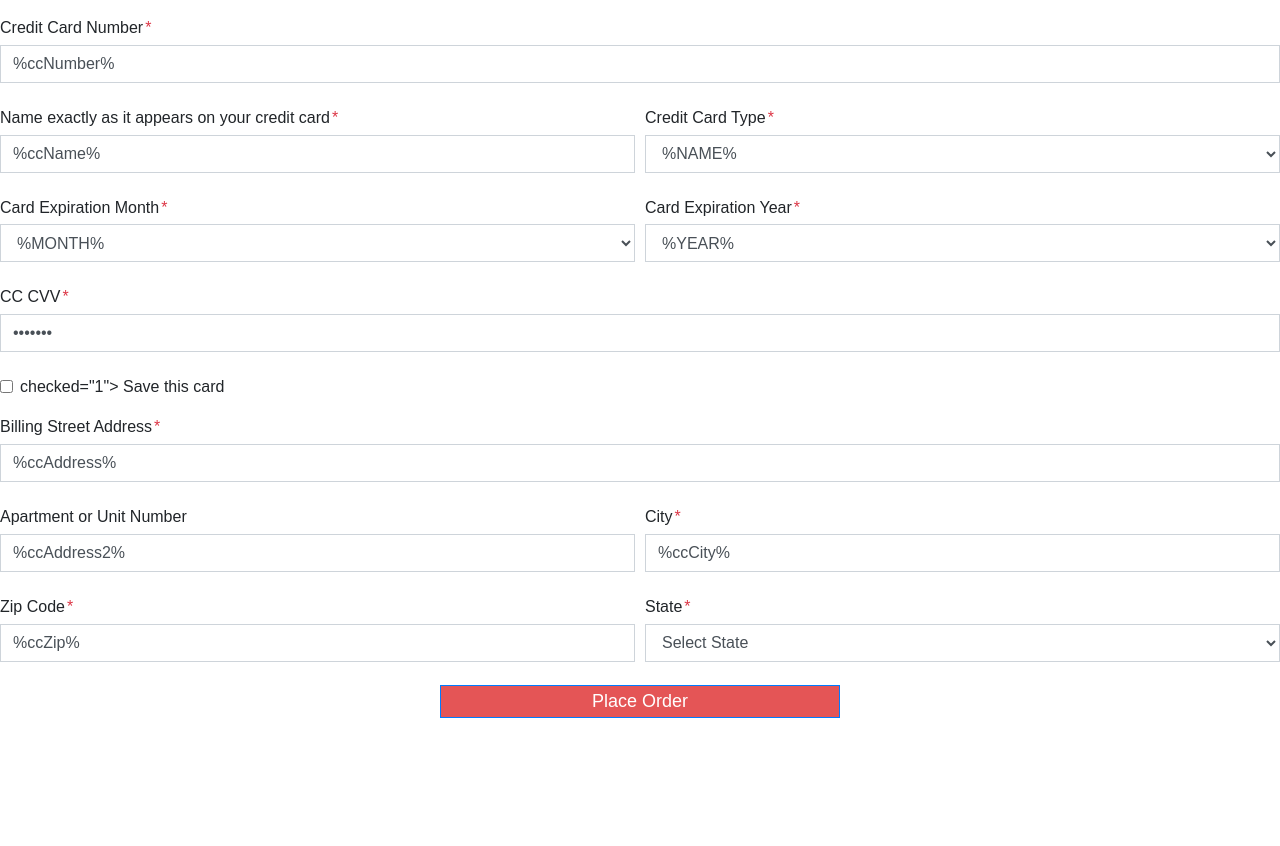
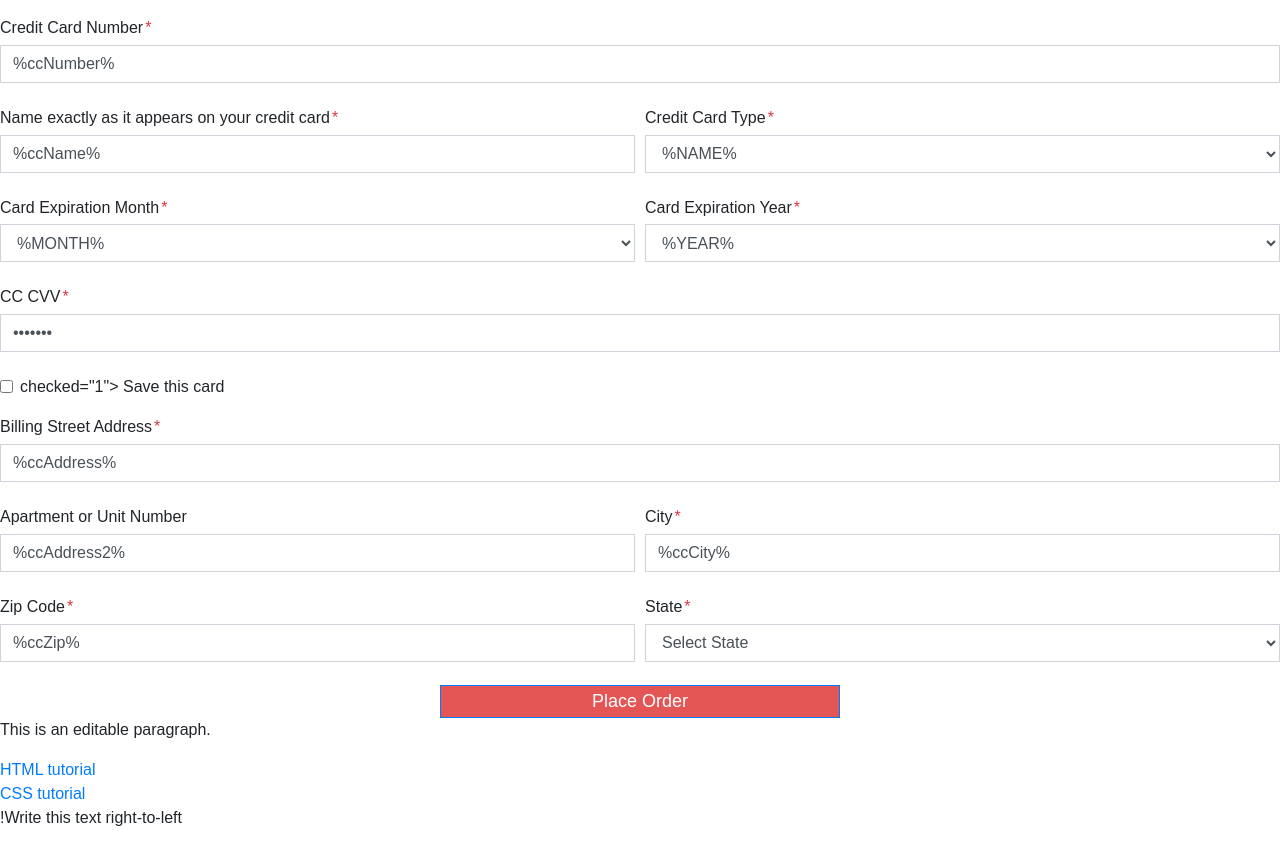
Before and after one commit to ASLANTORRET/form, a plain HTML site: page index.html in a window 1280 px wide. Before the commit the page ends 800 px from the top, so only its background shows below. Drawn offline with nearby package versions, Linux system fonts and the light colour scheme.

Commit message:
Update index.html

```diff
--- a/index.html
+++ b/index.html
@@ -232,6 +232,13 @@
 			</div>
 		</div>
 	</div>
+		<p contenteditable="true">This is an editable paragraph.</p>
+
+	    <a href="https://www.w3schools.com/html/" accesskey="h">HTML tutorial</a
+	    ><br />
+	    <a href="https://www.w3schools.com/css/" accesskey="c">CSS tutorial</a>
+
+	    <p dir="rtl">Write this text right-to-left!</p>
 </form>
 
 <SCRIPT type="text/javascript" LANGUAGE="JavaScript">
```
